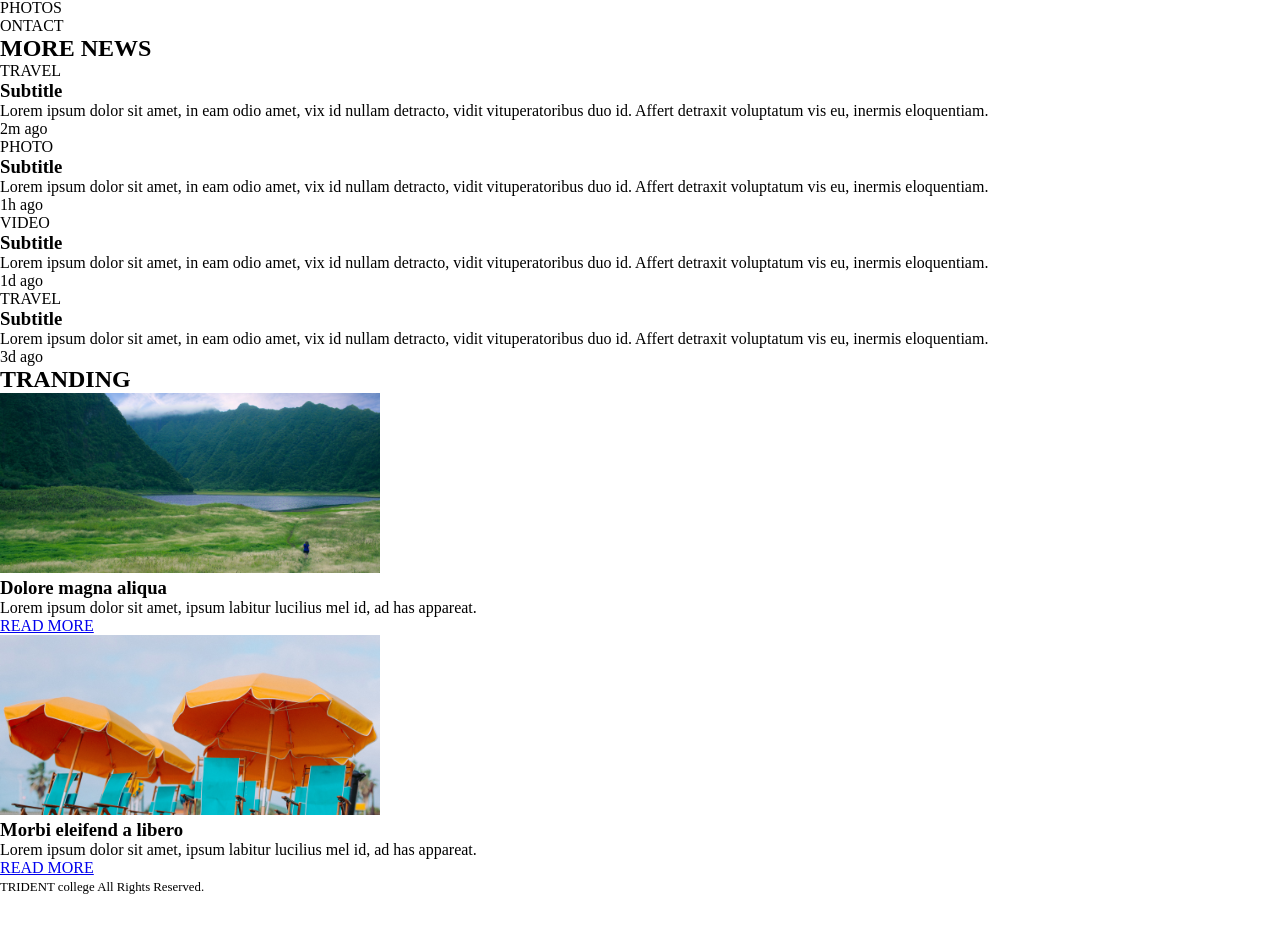
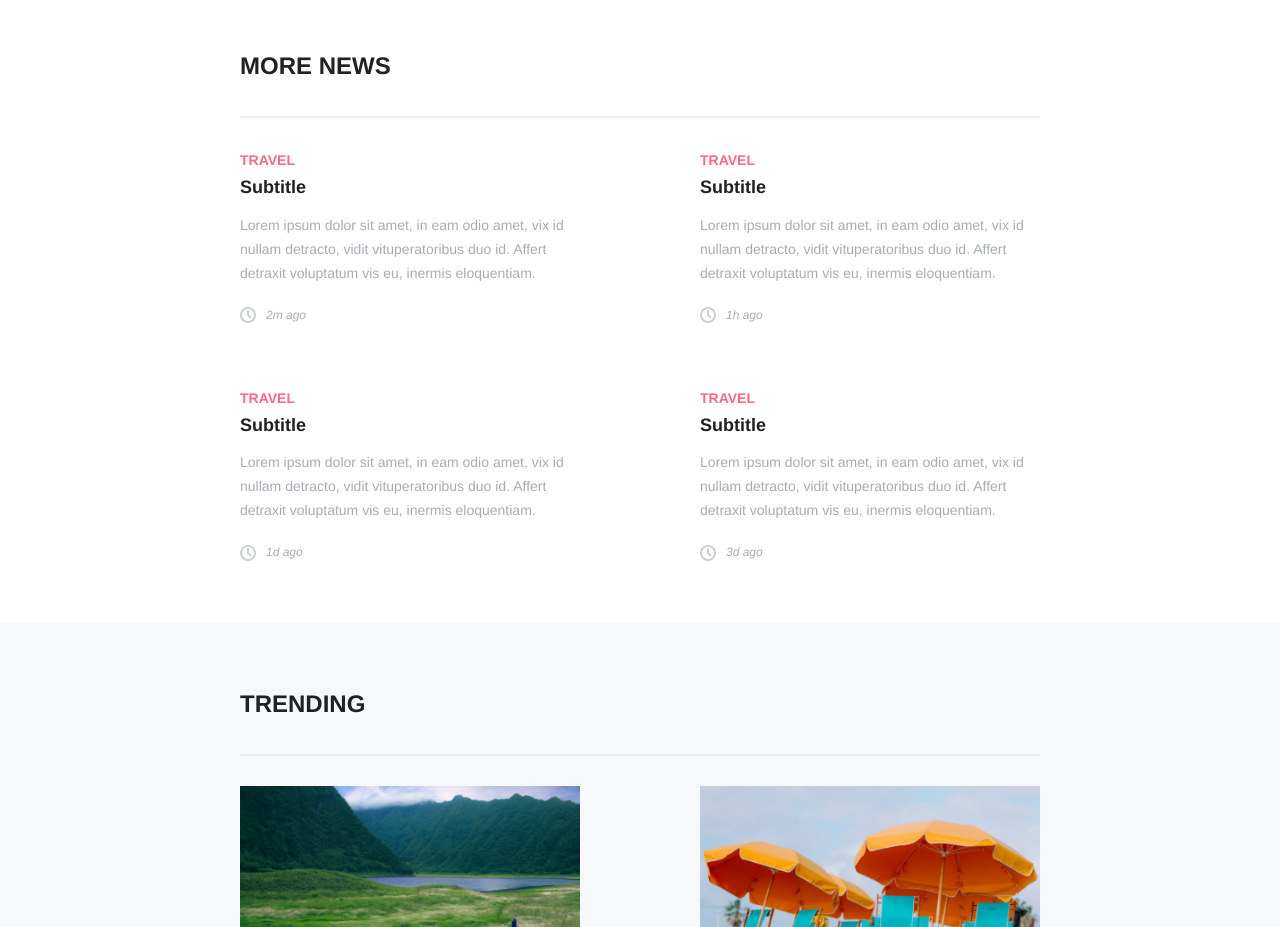
Before and after one commit to nira-012/NewsllyBEM, a plain HTML site: page index.html in a window 1280 px wide. Shown: the part 121-1048 px from the top of the page. Before the commit the page ends 1016 px from the top, so only its background shows below. Drawn offline with nearby package versions, Linux system fonts and the light colour scheme; some packages are replaced by stand-ins of ours; files that its build step writes are made by us from their sources.

Commit message:
バージョン１

```diff
--- a/index.html
+++ b/index.html
@@ -6,90 +6,102 @@
     <meta http-equiv="X-UA-Compatible" content="IE=edge">
     <meta name="viewport" content="width=device-width, initial-scale=1.0">
     <link rel="stylesheet" href="https://unpkg.com/ress/dist/ress.min.css">
-    <link rel="stylesheet" href="style.css">
+    <link rel="stylesheet" href="./css/style.css">
     <title>Newslly</title>
 </head>
 
 <body>
-    <header class="l-header">
-        <div class="l-inner l-flex l-justify-between l-align-center">
-            <h1><img src="images/img_logo.png" alt="Newslly"></h1>
-            <nav class="l-col5">
-                <ul class="l-flex l-justify-between l-align-center">
-                    <li class="l-c-black">HMOME</li>
-                    <li>DISCOVERY</li>
-                    <li>PHOTOS</li>
-                    <li>ONTACT</li>
+    <header class="header">
+        <div class="header__inner">
+            <h1 class="header__logo"><img src="./images/img_logo.png" alt="Newslly"></h1>
+            <nav class="g-nav">
+                <ul class="g-nav__list">
+                    <a href="#" class="g-nav__link">
+                        <li class="g-nav__item">HOME</li>
+                    </a>
+                    <a href="#" class="g-nav__link">
+                        <li class="g-nav__item">DISCOVERY</li>
+                    </a>
+                    <a href="#" class="g-nav__link">
+                        <li class="g-nav__item">PHOTOS</li>
+                    </a>
+                    <a href="#" class="g-nav__link">
+                        <li class="g-nav__item">CONTACT</li>
+                    </a>
                 </ul>
             </nav>
         </div>
+
     </header>
 
-    <main class="l-main">
-        <section class="l-section">
-            <div class="l-inner">
-                <h2 class="l-c-black">MORE NEWS</h2>
-                <div class="article-all l-flex l-justify-between l-align-center">
-                    <article class="l-col-6 l-mb6">
-                        <p class="outline-notes">TRAVEL</p>
-                        <h3 class="outline-title l-c-black">Subtitle</h3>
-                        <p>Lorem ipsum dolor sit amet, in eam odio amet, vix id nullam
+    <main class="main">
+        <section class="more-news">
+            <div class="more-news__inner">
+                <h2 class="more-news__title">MORE NEWS</h2>
+
+                <div class="more-news__list">
+                    <div class="more-news__item outline">
+                        <p class="outline__title">TRAVEL</p>
+                        <h3 class="outline__sub-title">Subtitle</h3>
+                        <p class="outline-text">Lorem ipsum dolor sit amet, in eam odio amet, vix id nullam
                             detracto, vidit vituperatoribus duo id. Affert detraxit
                             voluptatum vis eu, inermis eloquentiam.</p>
-                        <p class="date">2m ago</p>
-                    </article>
+                        <p class="outline__time time">2m ago</p>
+                    </div>
 
-                    <article class="l-col-6 l-mb6">
-                        <p class="outline-notes">PHOTO</p>
-                        <h3 class="outline-title l-c-black">Subtitle</h3>
-                        <p>Lorem ipsum dolor sit amet, in eam odio amet, vix id nullam
+                    <div class="more-news__item outline">
+                        <p class="outline__title">TRAVEL</p>
+                        <h3 class="outline__sub-title">Subtitle</h3>
+                        <p class="outline-text">Lorem ipsum dolor sit amet, in eam odio amet, vix id nullam
                             detracto, vidit vituperatoribus duo id. Affert detraxit
                             voluptatum vis eu, inermis eloquentiam.</p>
-                        <p class="date">1h ago</p>
-                    </article>
+                        <p class="outline__time time">1h ago</p>
+                    </div>
 
-                    <article class="l-col-6 l-mb6">
-                        <p class="outline-notes">VIDEO</p>
-                        <h3 class="outline-title l-c-black">Subtitle</h3>
-                        <p>Lorem ipsum dolor sit amet, in eam odio amet, vix id nullam
+                    <div class="more-news__item outline">
+                        <p class="outline__title">TRAVEL</p>
+                        <h3 class="outline__sub-title">Subtitle</h3>
+                        <p class="outline-text">Lorem ipsum dolor sit amet, in eam odio amet, vix id nullam
                             detracto, vidit vituperatoribus duo id. Affert detraxit
                             voluptatum vis eu, inermis eloquentiam.</p>
-                        <p class="date">1d ago</p>
-                    </article>
+                        <p class="outline__time time">1d ago</p>
+                    </div>
 
-                    <article class="l-col-6 l-mb6">
-                        <p class="outline-notes">TRAVEL</p>
-                        <h3 class="outline-title l-c-black">Subtitle</h3>
-                        <p>Lorem ipsum dolor sit amet, in eam odio amet, vix id nullam
+                    <div class="more-news__item outline">
+                        <p class="outline__title">TRAVEL</p>
+                        <h3 class="outline__sub-title">Subtitle</h3>
+                        <p class="outline-text">Lorem ipsum dolor sit amet, in eam odio amet, vix id nullam
                             detracto, vidit vituperatoribus duo id. Affert detraxit
                             voluptatum vis eu, inermis eloquentiam.</p>
-                        <p class="date">3d ago</p>
-                    </article>
+                        <p class="outline__time time">3d ago</p>
+                    </div>
                 </div>
+
             </div>
         </section>
 
-        <section class="l-bg-gray l-pb-6">
-            <div class="l-inner">
-                <h2 class="l-c-black">TRANDING</h2>
-                <div class="articleall  l-flex l-justify-between l-align-cente">
-                    <article class="l-col-6 l-bg-white">
-                        <img src="images/pic_trending01.png" alt="">
-                        <div class="outline-para">
-                            <h3 class="l-c-black">Dolore magna aliqua</h3>
-                            <p>Lorem ipsum dolor sit amet, ipsum labitur lucilius
+        <section class="trending">
+            <div class="trending__inner">
+                <h2 class="trending__title">TRENDING</h2>
+
+                <div class="trending__list">
+                    <article class="card trending__item">
+                        <img src="./images/pic_trending01.png" alt="" class="card__img">
+                        <div class="card__body">
+                            <h3 class="card__title">Dolore magna aliqua</h3>
+                            <p class="card__text">Lorem ipsum dolor sit amet, ipsum labitur lucilius
                                 mel id, ad has appareat.</p>
-                            <a href="#" class="btn btn l-right">READ MORE</a>
+                            <a href="#" class="btn card--btn">READ MORE</a>
                         </div>
                     </article>
 
-                    <article class="l-col-6 l-bg-white">
-                        <img src="images/pic_trending02.png" alt="">
-                        <div class="outline-para">
-                            <h3 class="l-c-black">Morbi eleifend a libero</h3>
-                            <p>Lorem ipsum dolor sit amet, ipsum labitur lucilius
+                    <article class="card trending__item">
+                        <img src="./images/pic_trending02.png" alt="" class="card__img">
+                        <div class="card__body">
+                            <h3 class="card__title">Morbi eleifend a libero</h3>
+                            <p class="card__text">Lorem ipsum dolor sit amet, ipsum labitur lucilius
                                 mel id, ad has appareat.</p>
-                            <a href="#" class="btn l-right">READ MORE</a>
+                            <a href="#" class="btn card--btn">READ MORE</a>
                         </div>
                     </article>
                 </div>
@@ -98,12 +110,14 @@
         </section>
 
 
+
     </main>
 
-    <footer class="l-footer">
-        <div class="l-inner">
-            <small>TRIDENT college All Rights Reserved.</small>
+    <footer class="footer">
+        <div class="footer__inner">
+            <small class="footer__copy">TRIDENT college All Rights Reserved.</small>
         </div>
+
     </footer>
 
 </body>
--- a/style.scss
+++ b/style.scss
@@ -0,0 +1,225 @@
+@charset "utf-8";
+
+$color-text:#A6ADB4;
+$color-title:#202124;
+$color-gray:#F6F8F9;
+$color-acsent:#FA6980;
+
+@mixin third-heading(){
+    font-weight: bold;
+    color:$color-title;
+    margin-bottom: 10px;
+    font-size: 18px;
+}
+
+@mixin flex($j:space-between, $a:center){
+    display: flex;
+    flex-wrap: wrap;
+    justify-content: $j;
+    align-items: $a;
+}
+
+
+
+
+@mixin section-title(){
+       margin-bottom: 30px;
+        padding-bottom: 30px;
+        font-size: 24px;
+        font-weight: bold;
+        color:$color-title;
+        border-bottom:2px solid #EBEDED;
+}
+
+@mixin inner($w:800px){
+    margin:0 auto;
+    max-width:$w;
+    width:80%;
+}
+
+body{
+    font-family: Helvetica, Arial, sans-serif;
+    color:$color-text;
+    font-size:14px;
+    line-height:(24 / 14);
+
+}
+
+img{
+    max-width: 100%;
+    height: auto;
+    vertical-align: bottom;
+}
+
+li{
+    list-style: none;
+}
+
+.btn{
+    display: inline-block;
+    width:160px;
+    background-color:$color-acsent;
+    text-align: center;
+    padding: 12px 0;
+    color: #fff;
+    font-weight: bold;
+    margin-top:30px;
+    text-decoration: none;
+}
+
+.time{
+     font-size: 12px;
+        font-style: italic;
+        padding-left: 26px;
+        background: #fff url(../images/icon_time.png) no-repeat left 0 center ;
+        margin-top: 20px;
+}
+
+/* block---------------------------------------------------------------------- */
+
+//header----------------------------------
+.header{
+    margin:30px 0 60px;
+
+    &__inner{
+        @include inner;
+        @include flex;
+
+    }
+}
+
+.g-nav{
+    &__list{
+        @include flex();
+    }
+
+    &__link{
+        text-decoration: none;
+        font-weight: bold;
+        color:$color-text
+    }
+
+    &__link:hover{
+        color:$color-title
+    }
+
+    &__item{
+        padding-left: 10px;
+
+    }
+}
+
+//more news------------------------------
+.more-news{
+
+    &__inner{
+        @include inner();
+    }
+
+  &__title{
+    @include section-title();
+  }
+
+  &__list{
+      @include flex();
+  }
+
+  &__item{
+      width:42.5%
+
+  }
+}
+
+//trending-------------------------------
+
+.trending{
+    background-color:$color-gray;
+    padding: 60px 0;
+
+    &__inner{
+        @include inner();
+    }
+
+    &__title{
+      @include section-title();
+    }
+
+    &__list{
+        @include flex();
+    }
+
+    &__item{
+        width:42.5%;
+    }
+
+    &__item-news{
+        width:30%;
+    }
+
+
+}
+
+
+//footer-----------------------------
+
+.footer{
+    background-color:$color-text;
+
+    &__inner{
+        @include inner();
+    }
+
+    &__copy{
+        display:block;
+        padding: 100px 0 42px;
+        color:#CBD0D3;
+    }
+}
+
+
+/* Modifier---------------------------------------------------------------------- */
+
+//card---------------------------------------
+
+.card{
+    &__body{
+        padding:35px;
+        background-color: #fff;
+    }
+
+    &__title{
+        @include third-heading();
+    }
+
+    &--btn{
+        display:block;
+        margin-right:0;
+        margin-left:auto;
+
+    }
+
+}
+
+//outline------------------------------
+
+.outline{
+    margin-bottom:60px;
+
+    &__title{
+        font-weight: bold;
+        color:$color-acsent;
+    }
+
+    &__sub-title{
+        @include third-heading();
+    }
+
+
+}
+
+
+
+
+//news---------------------------------------------
+
+//block
```
Also changed, not shown: news.html (+65 -47 lines), css/style.css, 1 other file.
